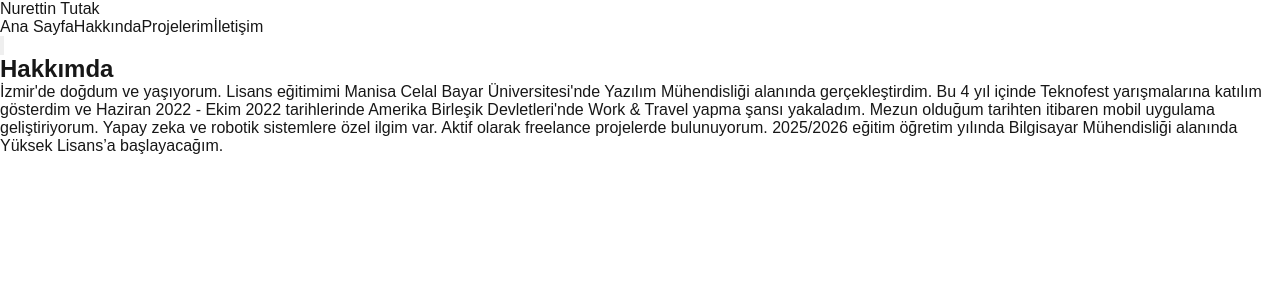
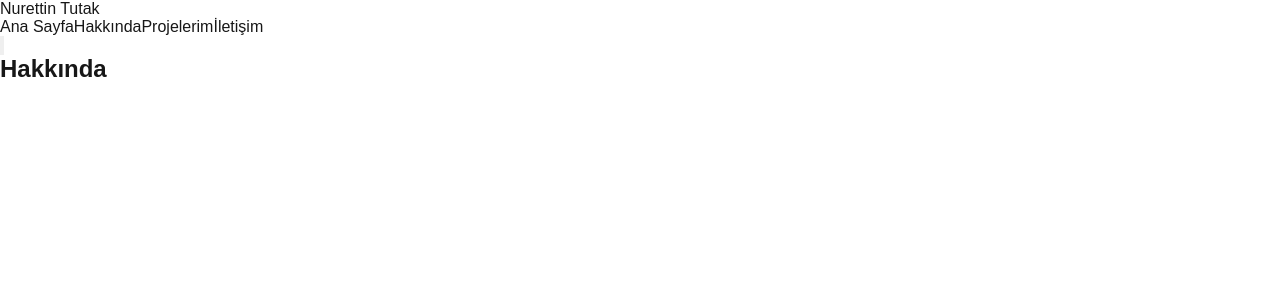
Before and after one commit to ardaaskinn01/nurettin-tutak, a Next.js app: page /hakkinda in a window 1280 px wide. Shown: the top 300 px of the page. Built offline with nearby package versions, Linux system fonts and the light colour scheme.

Commit message:
last updates

```diff
--- a/src/app/hakkinda/page.js
+++ b/src/app/hakkinda/page.js
@@ -26,17 +26,8 @@
 
           {/* Hakkında Yazısı */}
           <div className="text-center md:text-left">
-            <h2 className="text-3xl font-bold text-purple-400 mb-4">Hakkımda</h2>
+            <h2 className="text-3xl font-bold text-purple-400 mb-4">Hakkında</h2>
             <p className="text-gray-300 leading-relaxed">
-              İzmir'de doğdum ve yaşıyorum. Lisans eğitimimi Manisa Celal Bayar
-              Üniversitesi'nde Yazılım Mühendisliği alanında gerçekleştirdim. Bu 4
-              yıl içinde Teknofest yarışmalarına katılım gösterdim ve Haziran
-              2022 - Ekim 2022 tarihlerinde Amerika Birleşik Devletleri'nde Work
-              & Travel yapma şansı yakaladım. Mezun olduğum tarihten itibaren
-              mobil uygulama geliştiriyorum. Yapay zeka ve robotik sistemlere
-              özel ilgim var. Aktif olarak freelance projelerde bulunuyorum.
-              2025/2026 eğitim öğretim yılında Bilgisayar Mühendisliği alanında
-              Yüksek Lisans’a başlayacağım.
             </p>
           </div>
         </div>
```
